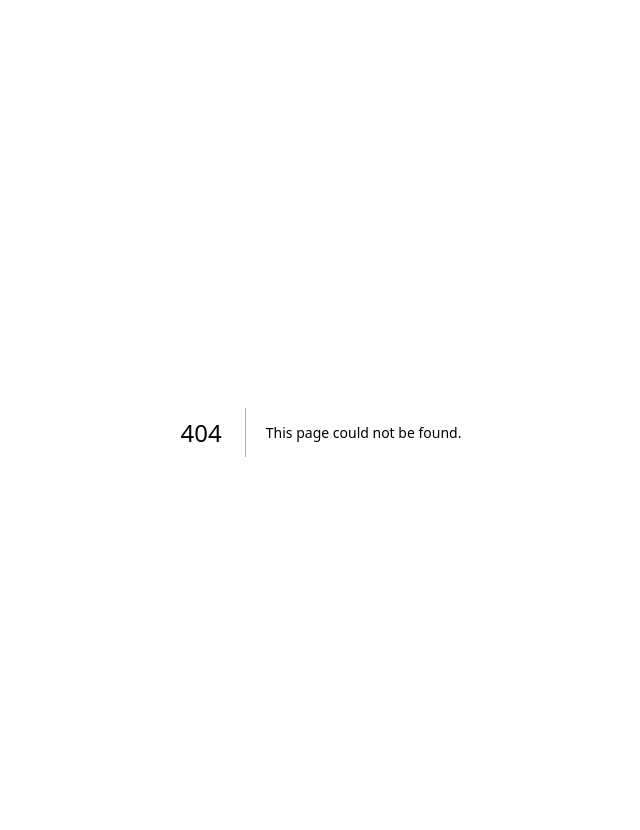
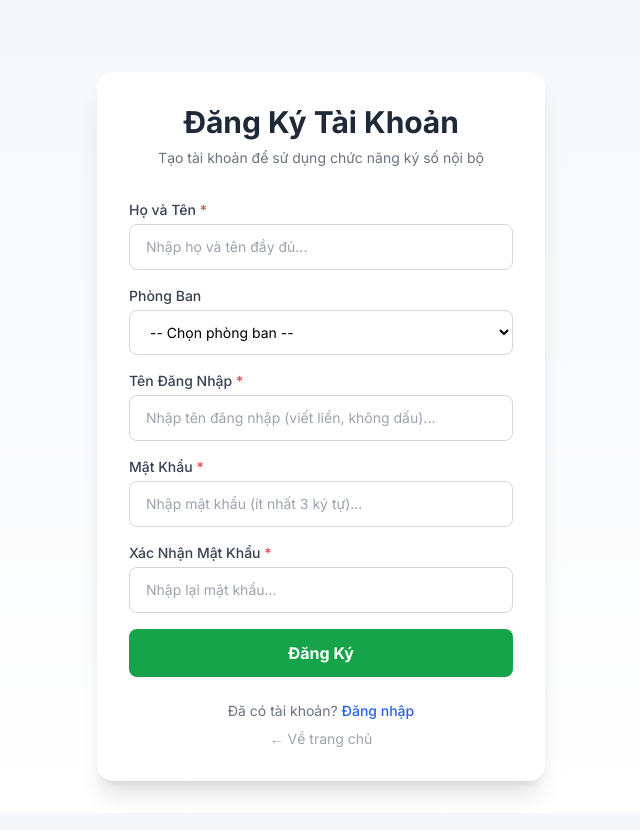
Before and after one commit to trantuanlof-cmd/tranmanhtuan_dh52302229_webchukisonoibo, a Next.js app: page /register in a window 1280 px wide. Before the commit this address had no page. Shown: the top 830 px of the page, without its empty margins (319-959 px from the left). Built offline with nearby package versions, Linux system fonts and the light colour scheme.

Commit message:
feat: add register page, API, shared userStore

```diff
--- a/src/app/api/auth/route.ts
+++ b/src/app/api/auth/route.ts
@@ -1,11 +1,11 @@
 import { NextResponse } from "next/server";
-import users from "@/data/users.json";
+import { getAllUsers } from "@/utils/userStore";
 
 export async function POST(request: Request) {
   try {
     const { username, password } = await request.json();
 
-    const user = users.find(
+    const user = getAllUsers().find(
       (u) => u.username === username && u.password === password
     );
 
@@ -25,7 +25,7 @@ export async function POST(request: Request) {
       { success: false, message: "Sai tài khoản hoặc mật khẩu!" },
       { status: 401 }
     );
-  } catch (error) {
+  } catch {
     return NextResponse.json(
       { success: false, message: "Lỗi Server" },
       { status: 500 }
--- /dev/null
+++ b/src/app/api/register/route.ts
@@ -0,0 +1,47 @@
+import { NextResponse } from "next/server";
+import { getAllUsers, inMemoryUsers } from "@/utils/userStore";
+
+export async function GET() {
+  return NextResponse.json(getAllUsers());
+}
+
+export async function POST(request: Request) {
+  try {
+    const { username, password, fullName, department } = await request.json();
+
+    const allUsers = getAllUsers();
+
+    if (allUsers.find((u) => u.username === username)) {
+      return NextResponse.json(
+        { success: false, message: "Tên đăng nhập đã tồn tại!" },
+        { status: 400 }
+      );
+    }
+
+    const newId = `NV${String(allUsers.length + 1).padStart(3, "0")}`;
+    const randomKey = Buffer.from(`RSA_PUBLIC_KEY_${username}_${Date.now()}`).toString("base64");
+    const publicKey = `-----BEGIN PUBLIC KEY-----\n${randomKey}\n-----END PUBLIC KEY-----`;
+
+    const newUser = {
+      id: newId,
+      username,
+      password,
+      fullName,
+      department: department || "Chưa phân công",
+      publicKey,
+    };
+
+    inMemoryUsers.push(newUser);
+
+    return NextResponse.json({
+      success: true,
+      message: "Đăng ký thành công! Vui lòng đăng nhập.",
+      user: { id: newId, username, fullName },
+    });
+  } catch {
+    return NextResponse.json(
+      { success: false, message: "Lỗi Server" },
+      { status: 500 }
+    );
+  }
+}
--- a/src/app/login/page.tsx
+++ b/src/app/login/page.tsx
@@ -22,10 +22,8 @@ export default function LoginPage() {
       });
 
       if (res.ok) {
-        // Trong môi trường demo, ta tạo ngẫu nhiên một PrivateKey lưu vào localStorage nếu chưa có
         if (!localStorage.getItem("privateKey")) {
-          // Fake private key for demonstration. In real app, user generates this or loads from file.
-          localStorage.setItem("privateKey", "-----BEGIN PRIVATE KEY-----\nMIIEvQIBADANBgkqhkiG9w0BAQEFAASC... (Fake Private Key)\n-----END PRIVATE KEY-----");
+          localStorage.setItem("privateKey", `PRIVATE_KEY_${username}_${Date.now()}`);
         }
         localStorage.setItem("currentUser", username);
         router.push("/dashboard");
@@ -87,8 +85,14 @@ export default function LoginPage() {
         </button>
       </form>
 
-      <div className="mt-6 text-center">
-        <Link href="/" className="text-gray-500 hover:text-gray-800 text-sm">
+      <div className="mt-6 text-center space-y-3">
+        <p className="text-gray-500 text-sm">
+          Chưa có tài khoản?{" "}
+          <Link href="/register" className="text-green-600 hover:underline font-medium">
+            Đăng ký ngay
+          </Link>
+        </p>
+        <Link href="/" className="text-gray-400 hover:text-gray-700 text-sm block">
           &larr; Quay lại trang chủ
         </Link>
       </div>
--- a/src/app/page.tsx
+++ b/src/app/page.tsx
@@ -1,11 +1,30 @@
 "use client";
 
 import Link from "next/link";
-import users from "@/data/users.json";
-import { useState } from "react";
+import { useState, useEffect } from "react";
+
+interface User {
+  id: string;
+  username: string;
+  fullName: string;
+  department: string;
+  publicKey: string;
+}
 
 export default function Home() {
   const [copiedKey, setCopiedKey] = useState<string | null>(null);
+  const [users, setUsers] = useState<User[]>([]);
+  const [loading, setLoading] = useState(true);
+
+  useEffect(() => {
+    fetch("/api/register")
+      .then((res) => res.json())
+      .then((data) => {
+        setUsers(data);
+        setLoading(false);
+      })
+      .catch(() => setLoading(false));
+  }, []);
 
   const copyToClipboard = (key: string) => {
     navigator.clipboard.writeText(key);
@@ -14,19 +33,30 @@ export default function Home() {
   };
 
   return (
-    <div className="w-full max-w-4xl bg-white shadow-lg rounded-xl p-8">
+    <div className="w-full max-w-5xl bg-white shadow-lg rounded-xl p-8">
       <div className="flex justify-between items-center mb-8 border-b pb-4">
         <h1 className="text-3xl font-bold text-gray-800">
           Danh Sách Khóa Công Khai Nội Bộ
         </h1>
+        <div className="flex gap-3">
+          <Link
+            href="/register"
+            className="bg-green-600 hover:bg-green-700 text-white px-5 py-2 rounded-lg font-medium transition-colors text-sm"
+          >
+            Đăng Ký
+          </Link>
           <Link
             href="/login"
-          className="bg-blue-600 hover:bg-blue-700 text-white px-6 py-2 rounded-lg font-medium transition-colors"
+            className="bg-blue-600 hover:bg-blue-700 text-white px-5 py-2 rounded-lg font-medium transition-colors text-sm"
           >
-          Đăng Nhập Ký Số
+            Đăng Nhập
           </Link>
         </div>
+      </div>
 
+      {loading ? (
+        <div className="text-center text-gray-500 py-10">Đang tải dữ liệu...</div>
+      ) : (
         <div className="overflow-x-auto">
           <table className="w-full text-left border-collapse">
             <thead>
@@ -47,7 +77,7 @@ export default function Home() {
                   </td>
                   <td className="p-4 border-b text-gray-600">{user.department}</td>
                   <td className="p-4 border-b">
-                  <div className="max-w-[200px] truncate font-mono text-xs text-gray-500 bg-gray-100 p-2 rounded">
+                    <div className="max-w-[220px] truncate font-mono text-xs text-gray-500 bg-gray-100 p-2 rounded">
                       {user.publicKey}
                     </div>
                   </td>
@@ -64,6 +94,7 @@ export default function Home() {
             </tbody>
           </table>
         </div>
+      )}
     </div>
   );
 }
--- /dev/null
+++ b/src/app/register/page.tsx
@@ -0,0 +1,184 @@
+"use client";
+
+import { useState } from "react";
+import { useRouter } from "next/navigation";
+import Link from "next/link";
+
+export default function RegisterPage() {
+  const [form, setForm] = useState({
+    username: "",
+    password: "",
+    confirmPassword: "",
+    fullName: "",
+    department: "",
+  });
+  const [error, setError] = useState("");
+  const [success, setSuccess] = useState("");
+  const router = useRouter();
+
+  const handleChange = (e: React.ChangeEvent<HTMLInputElement | HTMLSelectElement>) => {
+    setForm({ ...form, [e.target.name]: e.target.value });
+  };
+
+  const handleRegister = async (e: React.FormEvent) => {
+    e.preventDefault();
+    setError("");
+    setSuccess("");
+
+    if (form.password !== form.confirmPassword) {
+      setError("Mật khẩu xác nhận không khớp!");
+      return;
+    }
+    if (form.password.length < 3) {
+      setError("Mật khẩu phải có ít nhất 3 ký tự!");
+      return;
+    }
+
+    try {
+      const res = await fetch("/api/register", {
+        method: "POST",
+        headers: { "Content-Type": "application/json" },
+        body: JSON.stringify({
+          username: form.username,
+          password: form.password,
+          fullName: form.fullName,
+          department: form.department,
+        }),
+      });
+
+      const data = await res.json();
+
+      if (res.ok && data.success) {
+        setSuccess("Đăng ký thành công! Đang chuyển hướng...");
+        setTimeout(() => router.push("/login"), 1500);
+      } else {
+        setError(data.message || "Đăng ký thất bại!");
+      }
+    } catch {
+      setError("Có lỗi xảy ra, vui lòng thử lại!");
+    }
+  };
+
+  return (
+    <div className="w-full max-w-md bg-white shadow-xl rounded-2xl p-8 mt-10">
+      <h2 className="text-3xl font-bold text-center text-gray-800 mb-2">
+        Đăng Ký Tài Khoản
+      </h2>
+      <p className="text-center text-gray-500 text-sm mb-8">
+        Tạo tài khoản để sử dụng chức năng ký số nội bộ
+      </p>
+
+      {error && (
+        <div className="bg-red-50 text-red-600 p-3 rounded-lg mb-5 text-sm border border-red-200">
+          {error}
+        </div>
+      )}
+      {success && (
+        <div className="bg-green-50 text-green-600 p-3 rounded-lg mb-5 text-sm border border-green-200">
+          {success}
+        </div>
+      )}
+
+      <form onSubmit={handleRegister} className="space-y-4">
+        <div>
+          <label className="block text-gray-700 font-medium mb-1 text-sm">
+            Họ và Tên <span className="text-red-500">*</span>
+          </label>
+          <input
+            type="text"
+            name="fullName"
+            className="w-full border border-gray-300 px-4 py-3 rounded-lg focus:outline-none focus:ring-2 focus:ring-blue-500 text-sm"
+            placeholder="Nhập họ và tên đầy đủ..."
+            value={form.fullName}
+            onChange={handleChange}
+            required
+          />
+        </div>
+
+        <div>
+          <label className="block text-gray-700 font-medium mb-1 text-sm">
+            Phòng Ban
+          </label>
+          <select
+            name="department"
+            className="w-full border border-gray-300 px-4 py-3 rounded-lg focus:outline-none focus:ring-2 focus:ring-blue-500 text-sm bg-white"
+            value={form.department}
+            onChange={handleChange}
+          >
+            <option value="">-- Chọn phòng ban --</option>
+            <option value="Phòng IT">Phòng IT</option>
+            <option value="Phòng Hành Chính">Phòng Hành Chính</option>
+            <option value="Phòng Kế Toán">Phòng Kế Toán</option>
+            <option value="Phòng Kinh Doanh">Phòng Kinh Doanh</option>
+            <option value="Phòng Nhân Sự">Phòng Nhân Sự</option>
+            <option value="Ban Giám Đốc">Ban Giám Đốc</option>
+          </select>
+        </div>
+
+        <div>
+          <label className="block text-gray-700 font-medium mb-1 text-sm">
+            Tên Đăng Nhập <span className="text-red-500">*</span>
+          </label>
+          <input
+            type="text"
+            name="username"
+            className="w-full border border-gray-300 px-4 py-3 rounded-lg focus:outline-none focus:ring-2 focus:ring-blue-500 text-sm"
+            placeholder="Nhập tên đăng nhập (viết liền, không dấu)..."
+            value={form.username}
+            onChange={handleChange}
+            required
+          />
+        </div>
+
+        <div>
+          <label className="block text-gray-700 font-medium mb-1 text-sm">
+            Mật Khẩu <span className="text-red-500">*</span>
+          </label>
+          <input
+            type="password"
+            name="password"
+            className="w-full border border-gray-300 px-4 py-3 rounded-lg focus:outline-none focus:ring-2 focus:ring-blue-500 text-sm"
+            placeholder="Nhập mật khẩu (ít nhất 3 ký tự)..."
+            value={form.password}
+            onChange={handleChange}
+            required
+          />
+        </div>
+
+        <div>
+          <label className="block text-gray-700 font-medium mb-1 text-sm">
+            Xác Nhận Mật Khẩu <span className="text-red-500">*</span>
+          </label>
+          <input
+            type="password"
+            name="confirmPassword"
+            className="w-full border border-gray-300 px-4 py-3 rounded-lg focus:outline-none focus:ring-2 focus:ring-blue-500 text-sm"
+            placeholder="Nhập lại mật khẩu..."
+            value={form.confirmPassword}
+            onChange={handleChange}
+            required
+          />
+        </div>
+
+        <button
+          type="submit"
+          className="w-full bg-green-600 hover:bg-green-700 text-white font-bold py-3 rounded-lg transition-colors mt-2"
+        >
+          Đăng Ký
+        </button>
+      </form>
+
+      <div className="mt-6 text-center space-y-2">
+        <p className="text-gray-500 text-sm">
+          Đã có tài khoản?{" "}
+          <Link href="/login" className="text-blue-600 hover:underline font-medium">
+            Đăng nhập
+          </Link>
+        </p>
+        <Link href="/" className="text-gray-400 hover:text-gray-700 text-sm block">
+          &larr; Về trang chủ
+        </Link>
+      </div>
+    </div>
+  );
+}
--- /dev/null
+++ b/src/utils/userStore.ts
@@ -0,0 +1,17 @@
+import usersJson from "@/data/users.json";
+
+export interface User {
+  id: string;
+  username: string;
+  password: string;
+  fullName: string;
+  department: string;
+  publicKey: string;
+}
+
+// Biến lưu tạm user mới đăng ký (in-memory, phù hợp cho demo)
+export const inMemoryUsers: User[] = [];
+
+export function getAllUsers(): User[] {
+  return [...(usersJson as User[]), ...inMemoryUsers];
+}
```
Lines whose indentation alone changed are shown as unchanged.
